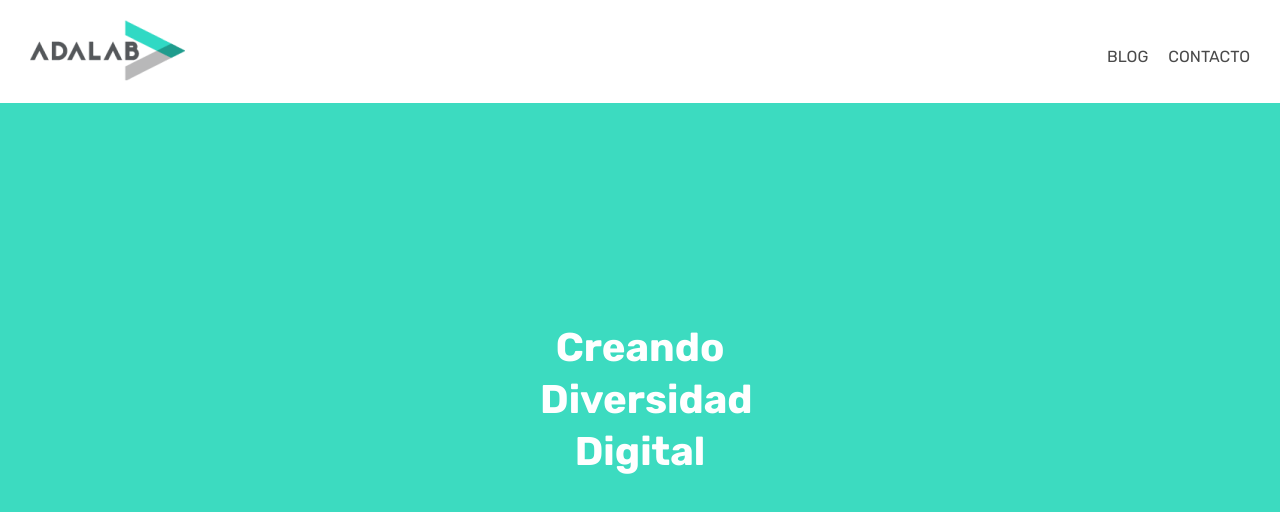
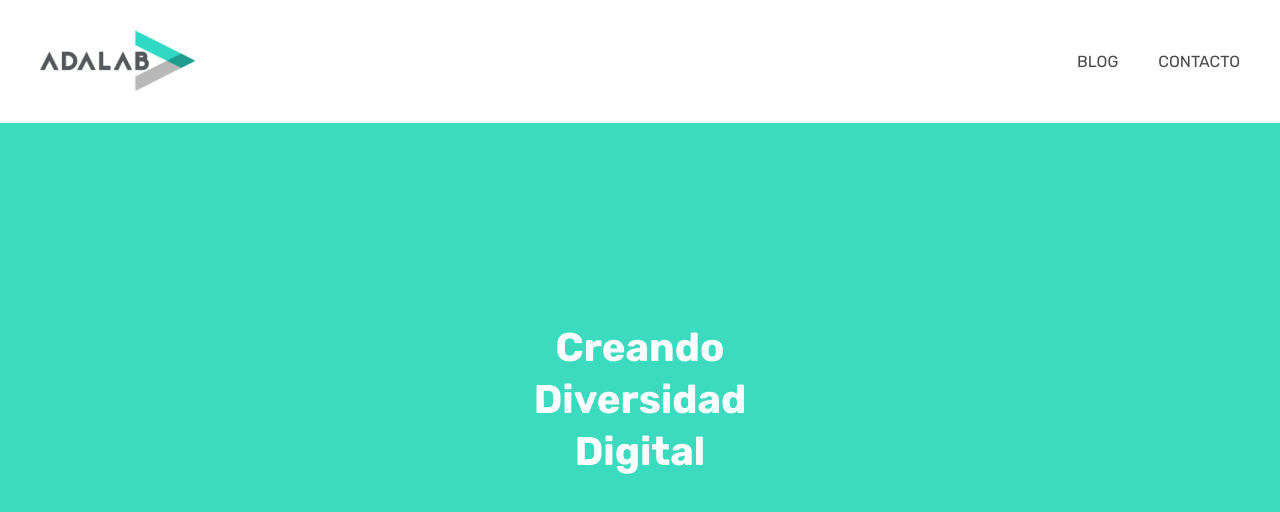
Before and after one commit to Adalab/modulo-1-evaluacion-intermedia-vvarona, a plain HTML site: page index.html in a window 1280 px wide. Drawn offline with Linux system fonts and the light colour scheme.

Commit message:
Adjustments made

```diff
--- a/index.html
+++ b/index.html
@@ -5,24 +5,24 @@
     <meta http-equiv="X-UA-Compatible" content="IE=edge">
     <meta name="viewport" content="width=device-width, initial-scale=1.0">
     <link rel="stylesheet" href="./styles/reset.css">
-    <link rel="stylesheet" href="./styles/styles.css">
     <link rel="preconnect" href="https://fonts.gstatic.com">
     <link href="https://fonts.googleapis.com/css2?
     family=Rubik:wght@400;700&display=swap" rel="stylesheet">
+    <link rel="stylesheet" href="./styles/styles.css">
     <title>Adalab</title>
 </head>
 <body>
     <header class="header">
-        <a href="./index.html"><img src="./images/adalab-logo-155x61.png" alt="Adalab Logo" class="logo-adalab"></a>
+        <a href="./index.html"><img src="./images/adalab-logo-155x61.png" alt="Adalab Logo" title="Adalab Logo" class="logo-adalab"></a>
         <nav class="nav">
             <ul class="nav-list">
-                <li class="nav-item">blog</li>
-                <li class="nav-item">contacto</li>
+                <li class="nav-item"><a href="#">Blog</a></li>
+                <li class="nav-item"><a href="#">Contacto</a></li>
             </ul>
         </nav>
     </header>
     <main class="main">
-        <h1 class="title">Creando Diversidad Digital</h1>
+        <h1 class="title">Creando diversidad digital</h1>
     </main>
 </body>
 </html>
--- a/styles/styles.css
+++ b/styles/styles.css
@@ -6,12 +6,14 @@
     --principal-color: #FFFFFF;
 }
 
+
+
 .header {
     background-color: var(--principal-color);
     display: flex;
     flex-direction: column;
     align-items: center;
-    padding: 10px 0 13px 0;
+    padding: 0 0 13px 0;
     position: fixed;
     width: 100vw;
     box-sizing: border-box;
@@ -19,6 +21,7 @@
 
 .logo-adalab {
     width: 155px;
+
 }
 
 .nav-list {
@@ -27,12 +30,17 @@
     gap: 10px;
     color: var(--text-menu-color);
     text-transform: uppercase;
-    margin-top: 10px;
     font-size: 1.6rem;
     font-weight: 300;
 }
 
-.nav-item:hover{
+a {
+    color: var(--text-menu-color);
+    text-decoration: none;
+    padding: 10px;
+}
+
+a:hover{
     color: #7a7979;
 }
 
@@ -51,8 +59,9 @@
     font-size: 3.0rem;
     font-weight:800;
     text-align:center;
-    width: 200px;
+    width: 10ch;
     line-height: 130%;
+    text-transform:capitalize;
 }
 
 @media (min-width: 768px) {
```
